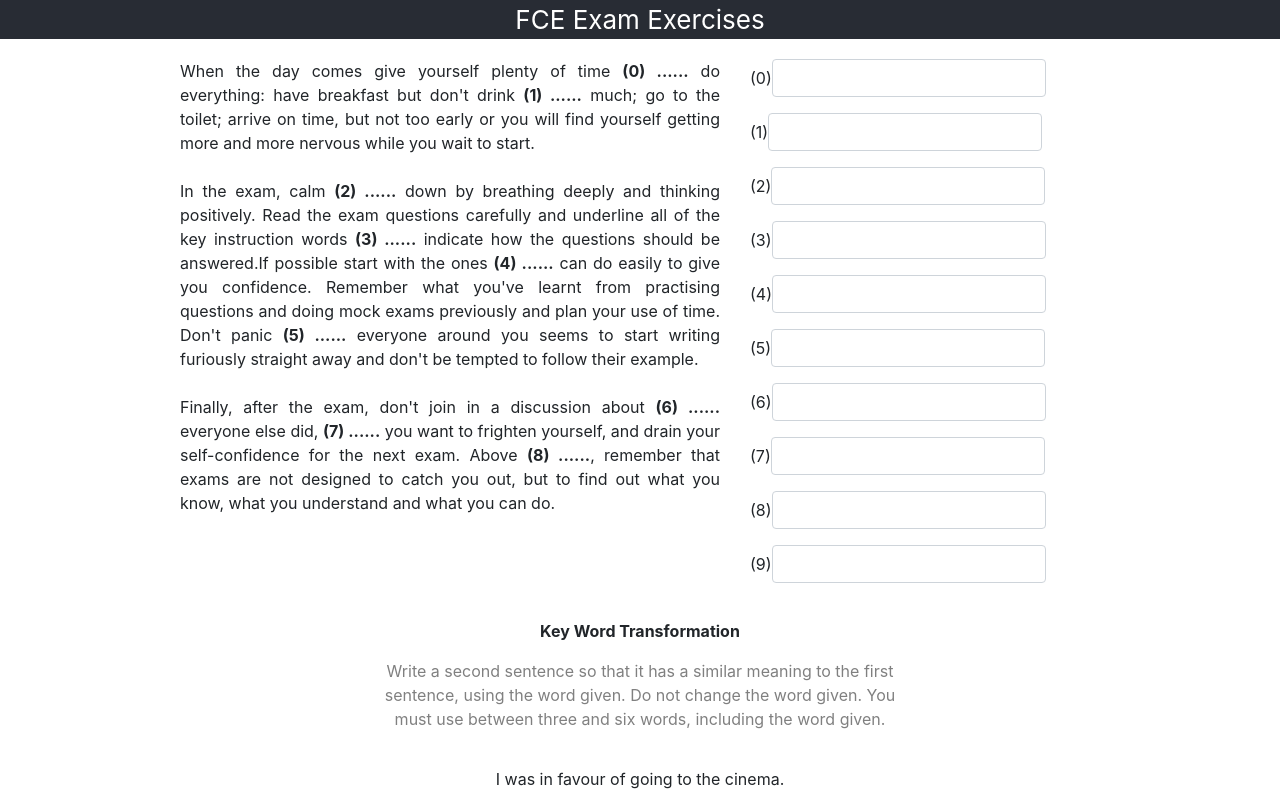
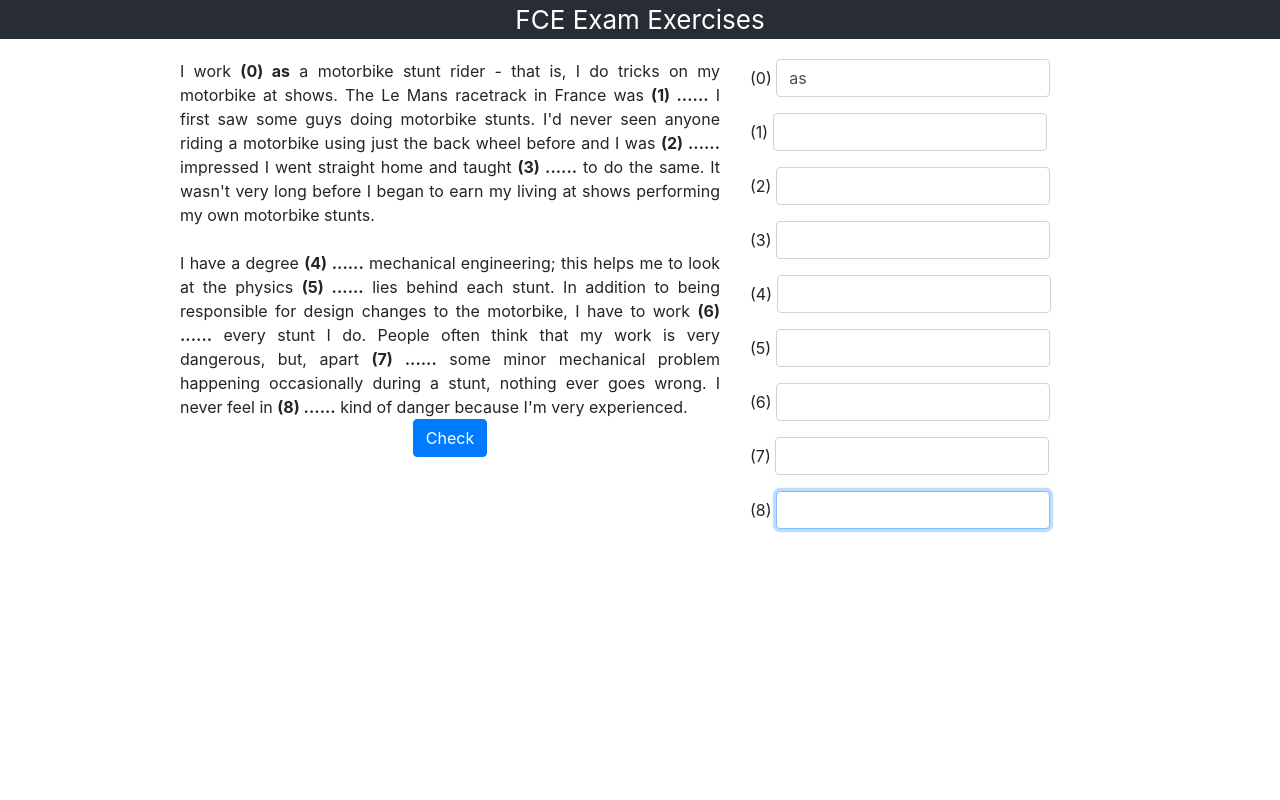
Before and after one commit to mekarpeles/notesclub, a React (Create React App) app in the folder front/: page / in a window 1280 px wide. Shown: the top 800 px of the page. Built offline with nearby package versions, Linux system fonts and the light colour scheme.

Commit message:
solve OpenCloze

```diff
--- a/front/src/App.css
+++ b/front/src/App.css
@@ -77,6 +77,6 @@ input.wrong-answer {
   cursor: pointer;
 }
 
-.multiple-choice-choice {;
+.multiple-choice-choice {
   background-color: antiquewhite;
 }
--- a/front/src/App.tsx
+++ b/front/src/App.tsx
@@ -7,19 +7,20 @@ import Header from './Header';
 
 class App extends React.Component {
   public render() {
-    const solutions = ["a good idea to go"]
+    const solutions = ["a good idea to go", "to go"]
     const text2 = "Genealogy is a (0) ........ of history. It concerns family history, (1) ........ than the national or world history studied at school. It doesn't merely involve drawing a family tree, however - tracing your family history can also (2) ........ in learning about your roots and identity. The Internet enables millions of people worldwide to (3) ........ information about their family history, without great (4) ........ \n\n People who research their family history often (5) ........ that it's a fascinating hobby which (6) ........ a lot about where they come from and whether they have famous ancestors. According to a survey involving 900 people who had researched their family history, the chances of discovering a celebrity in your past are one in ten. The survey also concluded that the (7) ........ back you follow your family line, the more likely you are to find a relation who was much wealthier than you are. However, the vast majority of people who (8) ........ in the survey discovered they were better off than their ancestors."
     const options2 = [["band", "set", "branch", "series"], ["instead", "rather", "except", "sooner"], ["cause", "mean", "result", "lead"], ["accomplish", "access", "approach", "admit"], ["fee", "price", "charge", "expense"], ["describe", "define","remark", "regard"], ["reveals", "opens", "begins", "arises"], ["older", "greater", "higher", "further"], ["attended", "participated", "included", "associated"]]
     const solutions2 = [2, 1, 2, 1, 3, 2, 0, 3, 1]
-    const text3 = "When the day comes give yourself plenty of time (0) ........ do everything: have breakfast but don't drink (1) ........ much; go to the toilet; arrive on time, but not too early or you will find yourself getting more and more nervous while you wait to start.\n\nIn the exam, calm (2) ........ down by breathing deeply and thinking positively. Read the exam questions carefully and underline all of the key instruction words (3) ........ indicate how the questions should be answered.If possible start with the ones (4) ........ can do easily to give you confidence. Remember what you've learnt from practising questions and doing mock exams previously and plan your use of time. Don't panic (5) ........ everyone around you seems to start writing furiously straight away and don't be tempted to follow their example. \n\n Finally, after the exam, don't join in a discussion about (6) ........ everyone else did, (7) ........ you want to frighten yourself, and drain your self-confidence for the next exam. Above (8) ........, remember that exams are not designed to catch you out, but to find out what you know, what you understand and what you can do."
+    const text3 = "I work (0) ... a motorbike stunt rider - that is, I do tricks on my motorbike at shows. The Le Mans racetrack in France was (1) ........ I first saw some guys doing motorbike stunts. I'd never seen anyone riding a motorbike using just the back wheel before and I was (2) ........ impressed I went straight home and taught (3) ........ to do the same. It wasn't very long before I began to earn my living at shows performing my own motorbike stunts.\n\nI have a degree (4) ....... mechanical engineering; this helps me to look at the physics (5) ........ lies behind each stunt. In addition to being responsible for design changes to the motorbike, I have to work (6) ........ every stunt I do. People often think that my work is very dangerous, but, apart (7) ........ some minor mechanical problem happening occasionally during a stunt, nothing ever goes wrong. I never feel in (8) ........ kind of danger because I'm very experienced."
+    const solutions3 = [["as"], ["where"], ["so"], ["myself"], ["in"], ["which", "that"], ["out", "on", "at"], ["from"], ["any"]]
     return (
       <div className="App">
         <header className="App-header">
           <Header />
         </header>
-        <OpenCloze text={text3}></OpenCloze>
-        <KeyWordTransformationExercise description="Write a second sentence so that it has a similar meaning to the first sentence, using the word given. Do not change the word given. You must use between three and six words, including the word given." originalSentence="I was in favour of going to the cinema." word="IDEA" part1="I thought it would be" part2="to the cinema." solutions={solutions} />
-        <MultipleChoiceClozeExercise text={text2} options={options2} description="Read the text below and click on the answer at the bottom that best fits each gap. There is an example at the beginning (0)." solutions={solutions2}/>
+        <OpenCloze text={text3} solutions={solutions3} ></OpenCloze>
+        {/* <KeyWordTransformationExercise description="Write a second sentence so that it has a similar meaning to the first sentence, using the word given. Do not change the word given. You must use between three and six words, including the word given." originalSentence="I was in favour of going to the cinema." word="IDEA" part1="I thought it would be" part2="to the cinema." solutions={solutions} />
+        <MultipleChoiceClozeExercise text={text2} options={options2} description="Read the text below and click on the answer at the bottom that best fits each gap. There is an example at the beginning (0)." solutions={solutions2}/> */}
       </div>
     );
   }
--- a/front/src/OpenCloze.tsx
+++ b/front/src/OpenCloze.tsx
@@ -3,42 +3,63 @@ import { Form, Button } from 'react-bootstrap';
 
 interface IProps {
   text: string
+  solutions: string[][]
 }
 
 interface IState {
   content: string[]
   gaps: string[]
+  solve: boolean
 }
 
 class OpenCloze extends React.Component<IProps, IState> {
   constructor(props: IProps) {
     super(props)
-    const text = this.props.text
+    const { text, solutions }= this.props
     const content = text.split(/\(\d+\)\ \.+/)
+    const gaps = Array(content.length - 1).fill("")
+    gaps[0] = solutions[0].join("/")
     this.state = {
       content: content,
-      gaps: Array(content.length).fill("")
+      gaps: gaps,
+      solve: false
     }
   }
 
-  handleChange(event: React.ChangeEvent<HTMLInputElement>) {
+  handleChange = (event: React.ChangeEvent<HTMLInputElement>) => {
     const target = event.target
     const index = Number(target.name.replace("gap_", ""))
-    const gaps = this.state.gaps
+    const { gaps } = this.state
     gaps[index] = target.value
     this.setState({ gaps: gaps })
   }
 
-  renderGap(row_index: number) {
-    const gaps = this.state.gaps
+  renderGap = (row_index: number) => {
+    const { gaps, solve } = this.state
+    const { solutions } = this.props
+
+    let classN = ""
+    if (solve) {
+      if (solutions[row_index][0] == gaps[row_index]) {
+        classN = classN + " right-answer"
+      } else {
+        classN = classN + " wrong-answer"
+      }
+    }
     return(
-      <b>({row_index}) {gaps[row_index] || "......"}</b>
+      <b className={classN}>({row_index}) {gaps[row_index] || "......"}</b>
     )
   }
 
+  check = () => {
+    this.setState({ solve: true })
+  }
+
   render() {
-    const { content, gaps } = this.state
+    const { content, gaps, solve } = this.state
+    const { solutions } = this.props
     const content_length = content.length
+    const all_solutions = solutions.map((solution, index) => solution.join("/"))
 
     return(
       <div className="exercise container">
@@ -55,15 +76,17 @@ class OpenCloze extends React.Component<IProps, IState> {
                   )
                 })}
             </div>
+            <Button onClick={this.check}>Check</Button>
+
           </div>
           <div className="col-lg-4">
             {gaps.map((gap, index) => {
               return(
                 <Form.Group className="form-inline">
-                  <Form.Label>({index})</Form.Label>
+                  <Form.Label>({index})&nbsp;</Form.Label>
                   <Form.Control
                     type="text"
-                    value={gaps[index]}
+                    value={solve ? all_solutions[index] : gaps[index]}
                     name={"gap_" + String(index)}
                     onChange={this.handleChange as any} autoFocus />
                 </Form.Group>
@@ -71,6 +94,7 @@ class OpenCloze extends React.Component<IProps, IState> {
             })}
           </div>
           <div className="col-lg-1"></div>
+
         </div>
       </div>
     )
```
